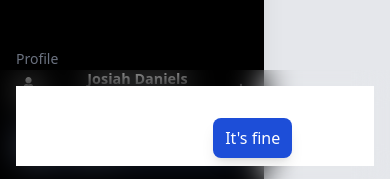
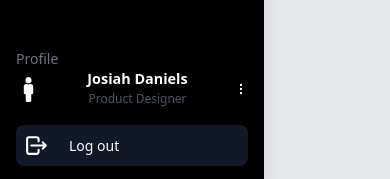
Before and after one commit to fagbenjaenoch/cake-dashboard, a Next.js app: page / in a window 390 px wide. Shown: the part 662-841 px from the top of the page. Built offline with nearby package versions, Linux system fonts and the light colour scheme.

Commit message:
update: mobile warning update

```diff
--- a/pages/_app.js
+++ b/pages/_app.js
@@ -1,40 +1,7 @@
 import "@/styles/globals.css";
 
 import Sidebar from "../components/Sidebar";
-
-import { useState, useEffect } from "react";
-
-function MobileWarning() {
-  const [isMobile, setIsMobile] = useState(false);
-
-  useEffect(() => {
-    const handleResize = () => {
-      if (window.innerWidth < 768) {
-        setIsMobile(true);
-      } else {
-        setIsMobile(false);
-      }
-    };
-    window.addEventListener("resize", handleResize);
-    handleResize();
-    return () => window.removeEventListener("resize", handleResize);
-  }, []);
-
-  if (isMobile) {
-    return (
-      <div className="backdrop-filter backdrop-blur-lg text-white p-4 fixed bottom-0 left-0 w-full z-50 text-center">
-        <div className="bg-white p-2">
-          Warning: This website is not optimized for mobile devices.
-          <button className="bg-blue-700 hover:bg-blue-600 shadow-lg text-white py-2 px-3 rounded-lg">
-            It&apos;s fine
-          </button>
-        </div>
-      </div>
-    );
-  } else {
-    return null;
-  }
-}
+import MobileWarning from "../components/MobileWarning";
 
 export default function App({ Component, pageProps }) {
   return (
```
